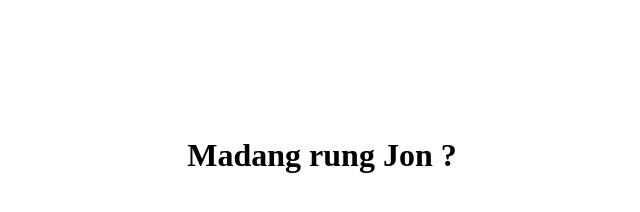
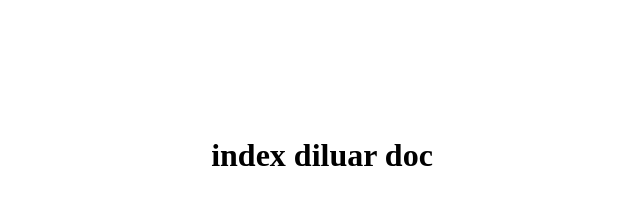
Before and after one commit to RacingTechnology/racingtechnology.github.io, a plain HTML site: page index.html in a window 1280 px wide. Shown: the whole page, without its empty margins (318-958 px from the left). Drawn offline with Linux system fonts and the light colour scheme.

Commit message:
update index.html

```diff
--- a/index.html
+++ b/index.html
@@ -2,6 +2,6 @@
 <br><br><br><br><br><br>
 <center>
    <h1><b>
-   Madang rung Jon ?
-      </b><h1>
+      index diluar doc
+   </b><h1>
 </center>
```
